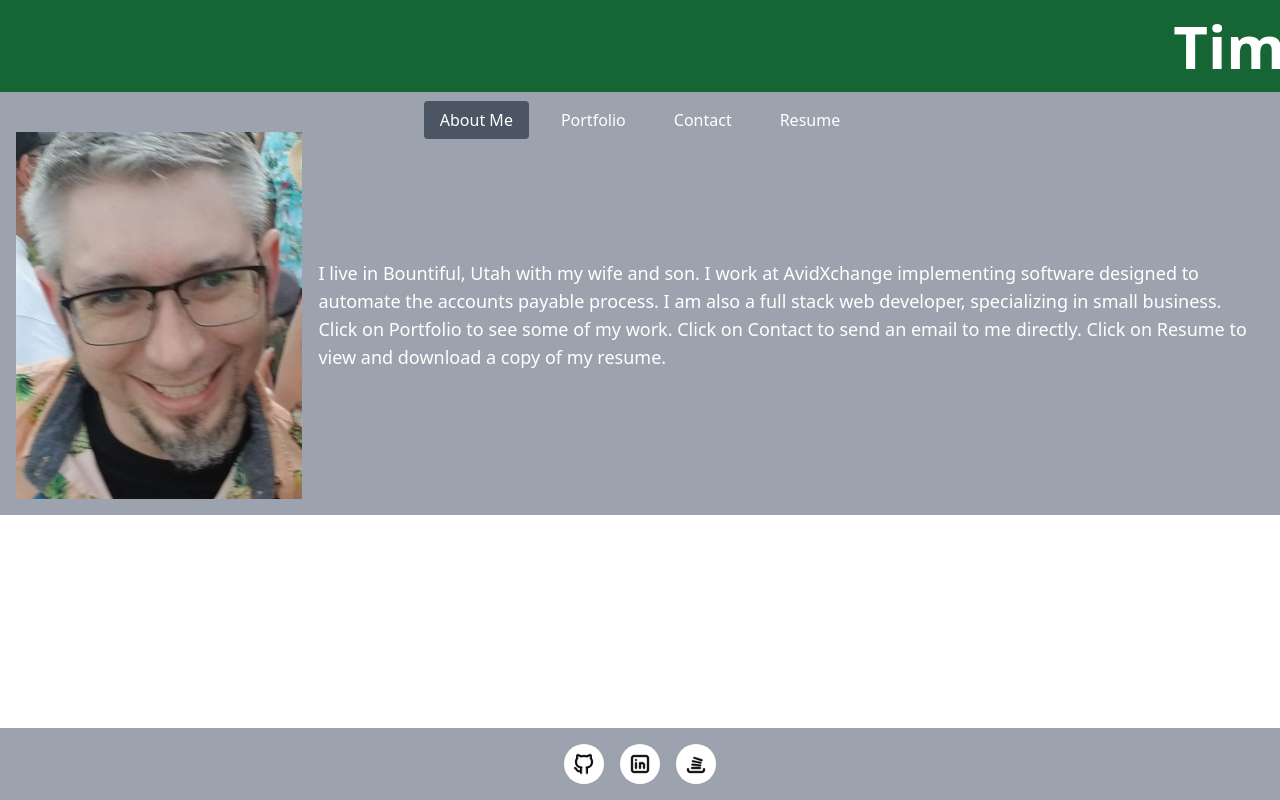
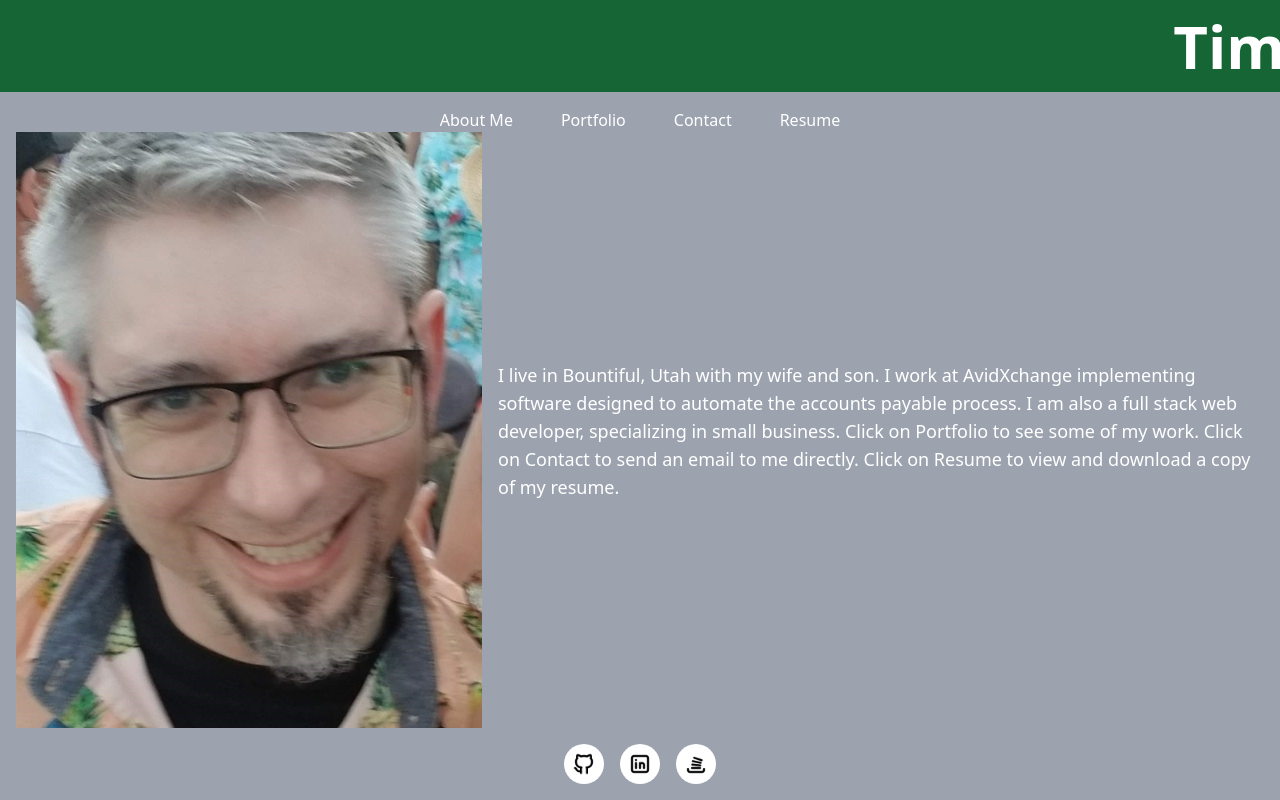
Before and after one commit to tmorgan-dev/react-portfolio, a React (Vite) app: page / in a window 1280 px wide. Built offline with nearby package versions, Linux system fonts and the light colour scheme.

Commit message:
fixed more visual bugs

```diff
--- a/src/components/AboutMe.jsx
+++ b/src/components/AboutMe.jsx
@@ -4,15 +4,15 @@ import { motion } from "framer-motion";
 
 const AboutMe = () => {
     return (
-        <div className="aboutMe flex items-center flex-1">
+        <div className="flex items-center">
             <div className="imageWrapper mr-4"> {/* Wrapper div for the image */}
                 <motion.img
                     animate={{ scale: 1 }}
                     initial={{ scale: 0 }}
                     transition={{ duration: .7, delay: 1 }}
-                    src={profilePic} className="max-w-full h-auto" alt="Profile" />
+                    src={profilePic} className="w-auto h-auto" alt="Profile" />
             </div>
-            <div className="content text-white text-lg">
+            <div className="content text-white text-lg flex-1">
                 <motion.p
                     animate={{ y: 0 }}
                     initial={{ y: -500 }}
--- a/src/components/Contact.jsx
+++ b/src/components/Contact.jsx
@@ -9,7 +9,7 @@ const Contact = () => {
     formState: { errors },
   } = useForm();
 
-  const onSubmit = async (data) => {
+  const onSubmit = async (data, e) => {
     try {
       // TODO: Move these to a .ENV file
       const templateId = 'template_4tlpkcd';
@@ -18,13 +18,19 @@ const Contact = () => {
       await emailjs.send('default_service', templateId, data, userId);
 
       console.log('Form submitted successfully!');
+
+      // Display window prompt
+      window.alert('Message Sent. Thank you!');
+
+      // Clear form fields
+      e.target.reset();
     } catch (error) {
       console.error('Error submitting form:', error);
     }
   };
 
   return (
-    <form onSubmit={handleSubmit(onSubmit)} className="text-black text-md">
+    <form onSubmit={handleSubmit(onSubmit)} className="text-black text-md mt-32">
       <div className="mb-4">
         <label className="block">Name:</label>
         <input
@@ -62,7 +68,7 @@ const Contact = () => {
             required: 'Message is required',
             onBlur: () => trigger('message'), // Trigger validation on blur
           })}
-          className="w-full lg:w-1/2 h-[8rem] px-3 py-2 border rounded" // Adjusted width using responsive classes
+          className="w-full lg:w-1/2 h-[13rem] px-3 py-2 border rounded" // Adjusted width using responsive classes
         />
         <p className="text-red-500">{errors.message?.message}</p>
       </div>
@@ -70,7 +76,7 @@ const Contact = () => {
 
       <button
         type="submit"
-        className="bg-blue-500 text-white px-4 py-2 rounded hover:bg-blue-600"
+        className="bg-blue-500 text-white px-4 py-1 rounded hover:bg-blue-600"
       >
         Submit
       </button>
--- a/src/components/Navigation.jsx
+++ b/src/components/Navigation.jsx
@@ -1,7 +1,12 @@
-import { Link, Outlet, useLocation } from "react-router-dom";
+import React, { useState } from "react";
+import { Link, Outlet } from "react-router-dom";
 
 function Navigation() {
-    const location = useLocation();
+    const [selectedLink, setSelectedLink] = useState(null);
+
+    const handleLinkClick = (event, path) => {
+        setSelectedLink(path);
+    };
 
     return (
         <nav className="bg-gray-400 p-4">
@@ -9,8 +14,9 @@ function Navigation() {
                 <li>
                     <Link
                         to="/"
-                        className={`text-white py-2 px-4 rounded focus:outline-none ${location.pathname === "/" ? "bg-gray-600" : ""
+                        className={`text-white py-2 px-4 rounded ${selectedLink === "/" ? "bg-gray-600" : ""
                             }`}
+                        onClick={(e) => handleLinkClick(e, "/")}
                     >
                         About Me
                     </Link>
@@ -18,7 +24,9 @@ function Navigation() {
                 <li>
                     <Link
                         to="/project"
-                        className="text-white py-2 px-4 rounded focus:outline-none focus:bg-gray-600"
+                        className={`text-white py-2 px-4 rounded ${selectedLink === "/project" ? "bg-gray-600" : ""
+                            }`}
+                        onClick={(e) => handleLinkClick(e, "/project")}
                     >
                         Portfolio
                     </Link>
@@ -26,7 +34,9 @@ function Navigation() {
                 <li>
                     <Link
                         to="/contact"
-                        className="text-white py-2 px-4 rounded focus:outline-none focus:bg-gray-600"
+                        className={`text-white py-2 px-4 rounded ${selectedLink === "/contact" ? "bg-gray-600" : ""
+                            }`}
+                        onClick={(e) => handleLinkClick(e, "/contact")}
                     >
                         Contact
                     </Link>
@@ -34,7 +44,9 @@ function Navigation() {
                 <li>
                     <Link
                         to="/resume"
-                        className="text-white py-2 px-4 rounded focus:outline-none focus:bg-gray-600"
+                        className={`text-white py-2 px-4 rounded ${selectedLink === "/resume" ? "bg-gray-600" : ""
+                            }`}
+                        onClick={(e) => handleLinkClick(e, "/resume")}
                     >
                         Resume
                     </Link>
```
Also changed, not shown: src/assets/images/profile.jpg.
